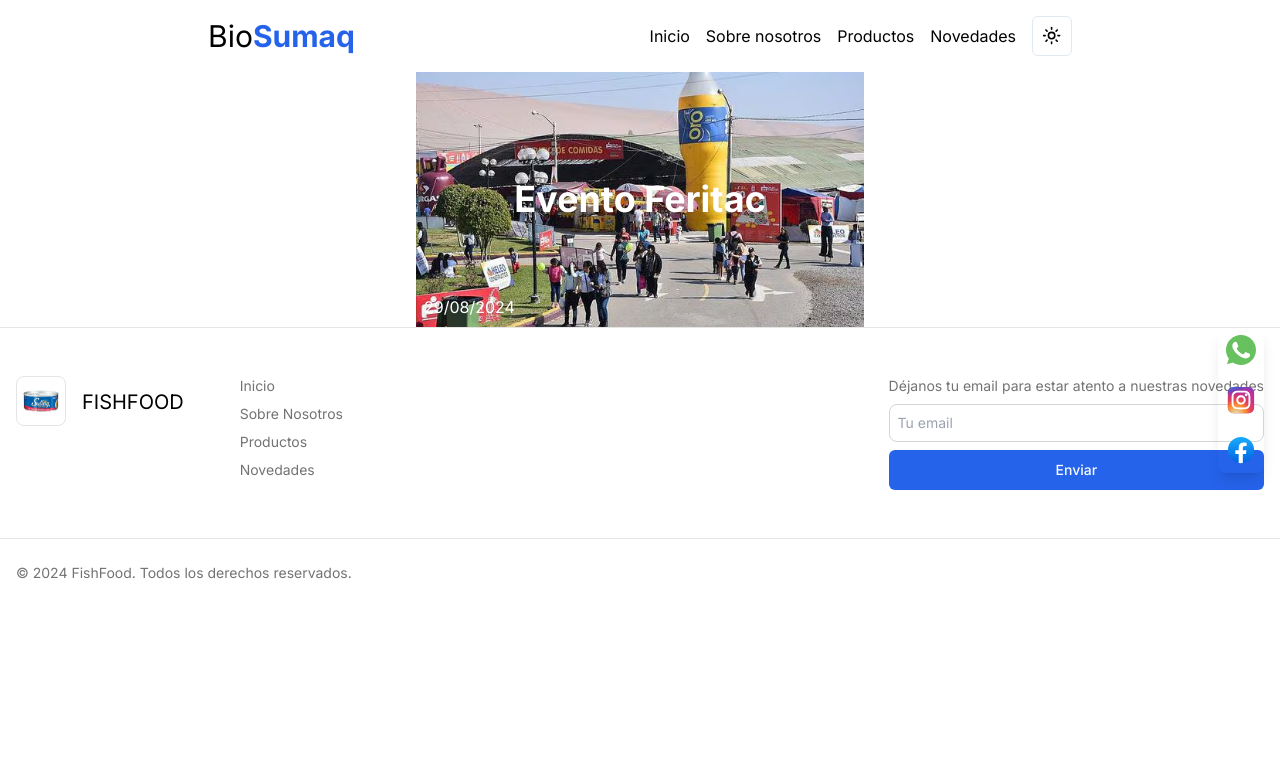
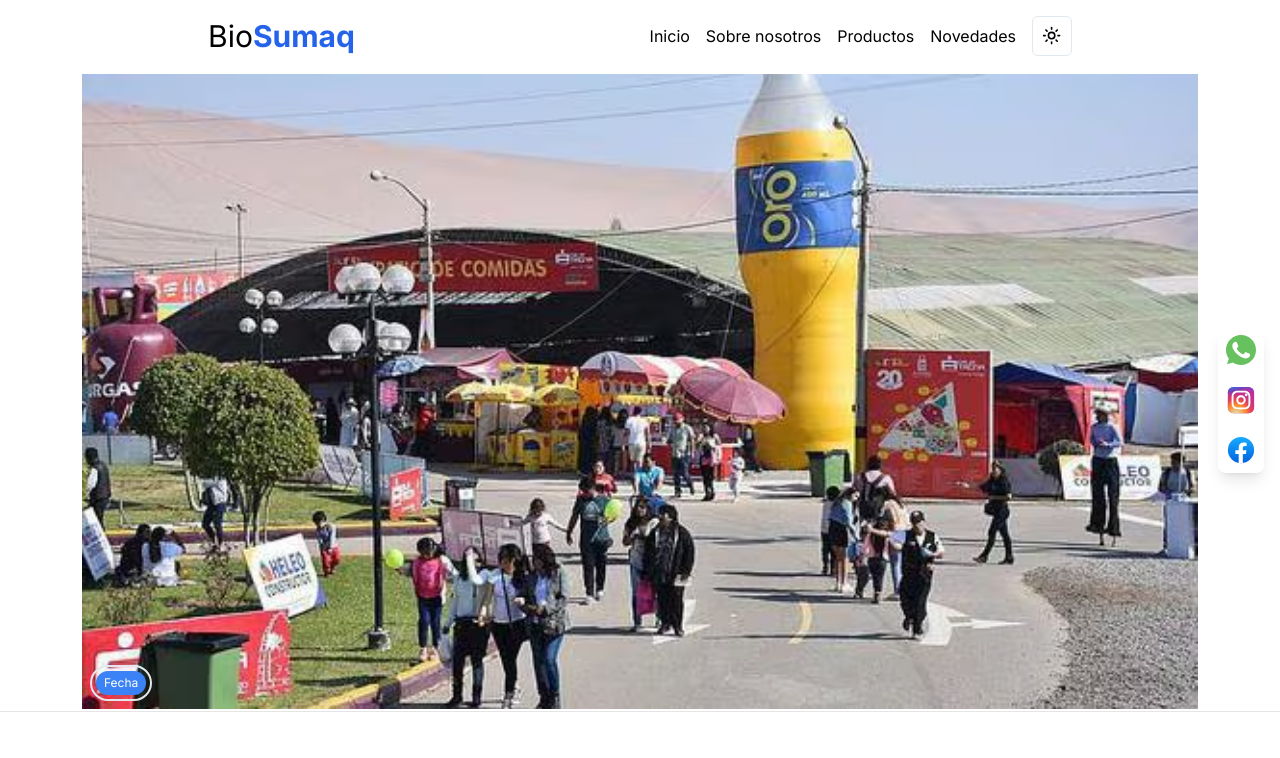
Before and after one commit to BrandonVizcarraSarmiento/biosumaq, a Next.js app: page /novedades in a window 1280 px wide. Shown: the top 758 px of the page. Built offline with nearby package versions, Linux system fonts and the light colour scheme.

Commit message:
novedades cambios

```diff
--- a/app/(cliente)/novedades/components/eventoPrincipal.tsx
+++ b/app/(cliente)/novedades/components/eventoPrincipal.tsx
@@ -1,20 +1,20 @@
 import Image from "next/image";
 import Link from "next/link";
-import ProductoNombrePrecio from "../../productos/components/productoNombrePrecio";
+import FechaEvento from "./fecha";
 
 const EventoPrincipal = () => {
-    return (
-        <div className="relative w-full max-w-md mx-auto">
-        <img src="/img/feritac.avif" alt="Feritac" className="w-full h-auto" />
-        <h2 className="absolute inset-0 flex items-center justify-center text-white text-2xl md:text-4xl font-bold drop-shadow-md">
-          Evento Feritac
-        </h2>
-        <span className="absolute bottom-2 left-2 text-white text-sm md:text-base drop-shadow-md">
-          29/08/2024
-        </span>
+  return (
+    <div className="w-full max-w-6xl mx-auto px-4">
+      <div className="relative rounded-md border-2 border-transparent hover:border-cyan-400 transition-colors duration-300">
+        <Link href="/" className="block">
+          <Image src="/img/feritac.avif" layout="responsive" width={300} height={300} alt="Imagen de producto" className="transition-transform duration-400 transform hover:scale-110" />
+          <div className="absolute bottom-2 left-2">
+            <FechaEvento />
+          </div>
+        </Link>
       </div>
-
-    );
+    </div>
+  );
 }
 
 export default EventoPrincipal;
--- /dev/null
+++ b/app/(cliente)/novedades/components/fecha.tsx
@@ -0,0 +1,9 @@
+const FechaEvento = () => {
+    return (
+        <div className="inline-flex items-center gap-3 rounded-full border-2 w-fit p-1">
+            <p className="px-2 py-1 text-xs text-white bg-blue-500 rounded-full w-fit">Fecha</p>
+        </div>
+    );
+}
+
+export default FechaEvento;
```
